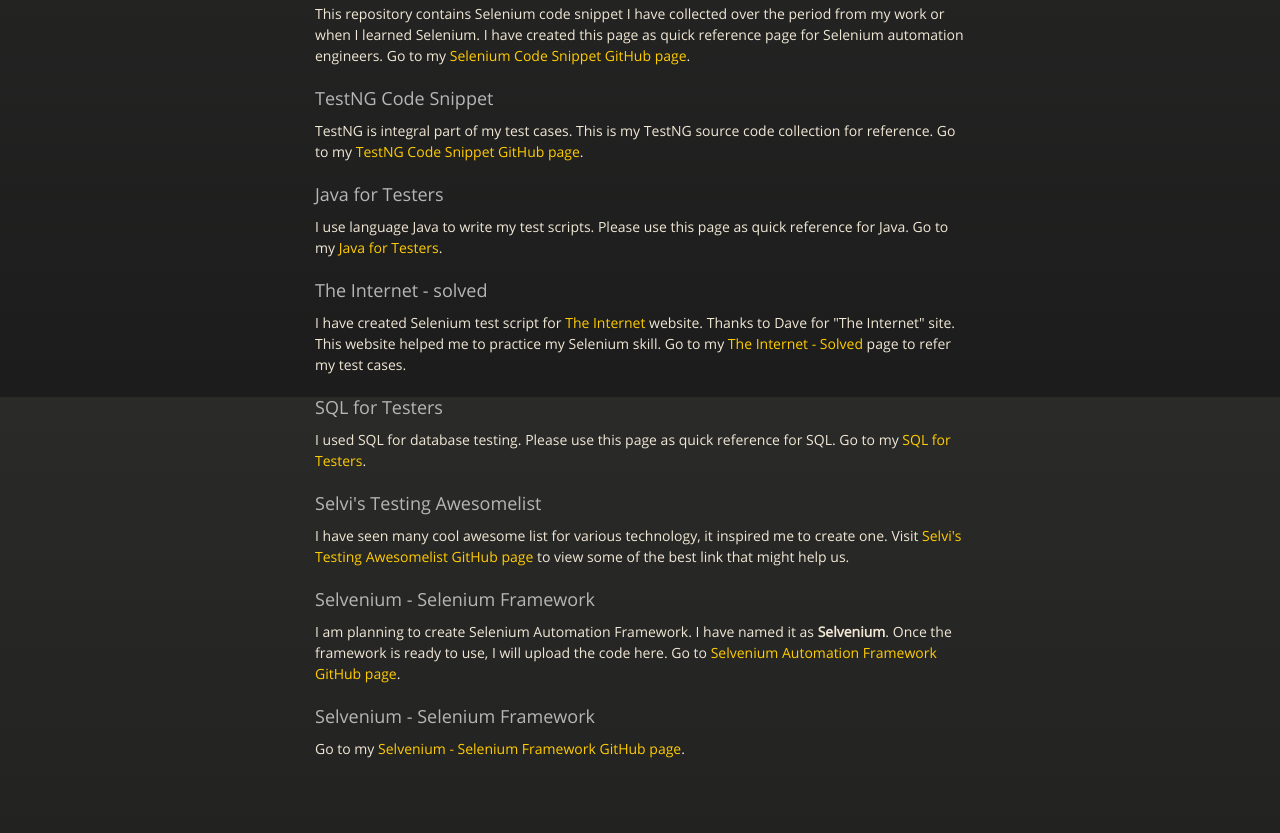
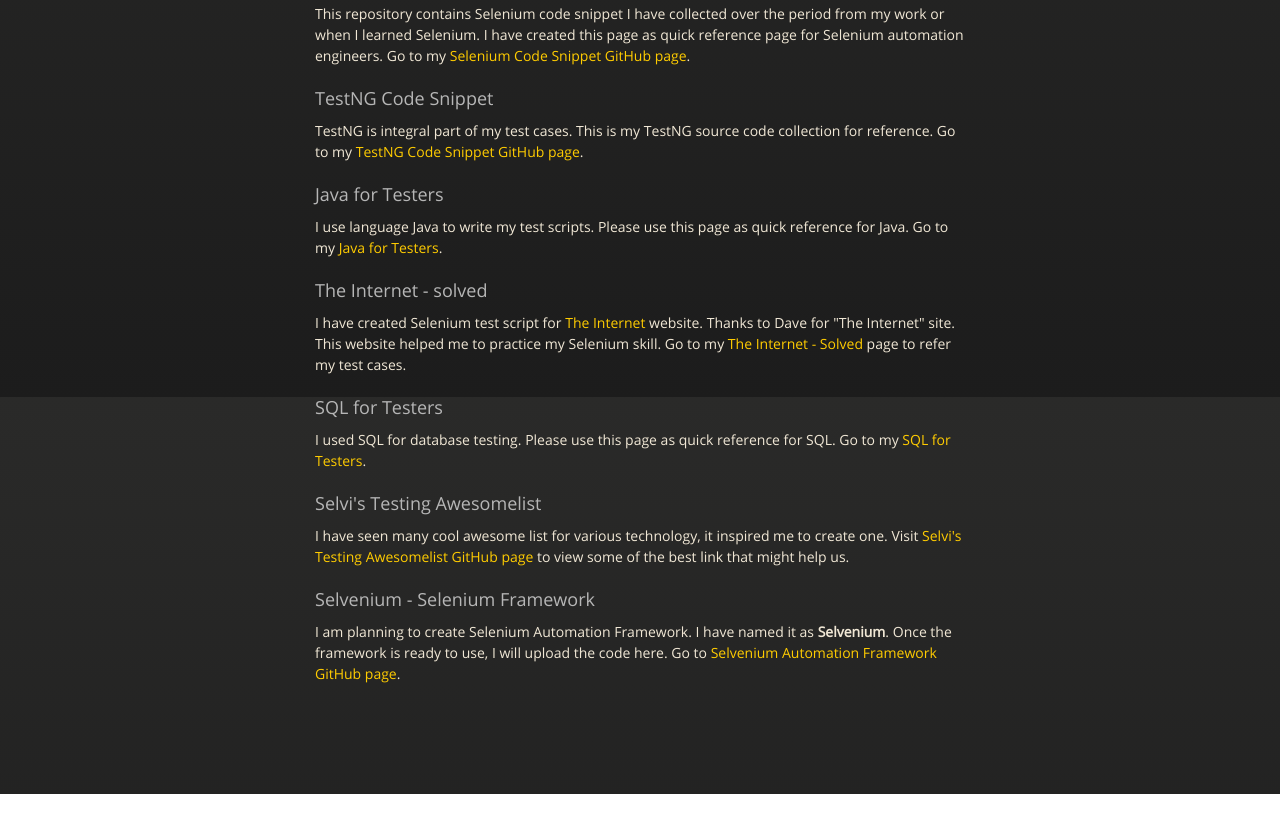
Before and after one commit to SelviAr/selviar.github.io, a plain HTML site: page index.html in a window 1280 px wide. Shown: the part 403-1236 px from the top of the page. After the commit the page ends 1197 px from the top, so only its background shows below. Drawn offline with nearby package versions, Linux system fonts and the light colour scheme.

Commit message:
Update index.html

```diff
--- a/index.html
+++ b/index.html
@@ -75,9 +75,7 @@
 <p>I am planning to create Selenium Automation Framework. I have named it as <b>Selvenium</b>.  Once the framework is ready to use, I will upload the code here. Go to <a href="https://github.com/SelviAr/selvenium">Selvenium Automation Framework GitHub page</a>.</p>
 
 
-<h3>
-<a id="Selvenium-Selenium-Framework" class="anchor" href="#support-or-contact" aria-hidden="true"><span aria-hidden="true" class="octicon octicon-link"></span></a>Selvenium - Selenium Framework</h3>
-<p>Go to my <a href="https://github.com/SelviAr/selvenium">Selvenium - Selenium Framework GitHub page</a>.</p>
+
 
       </section>
 
```
